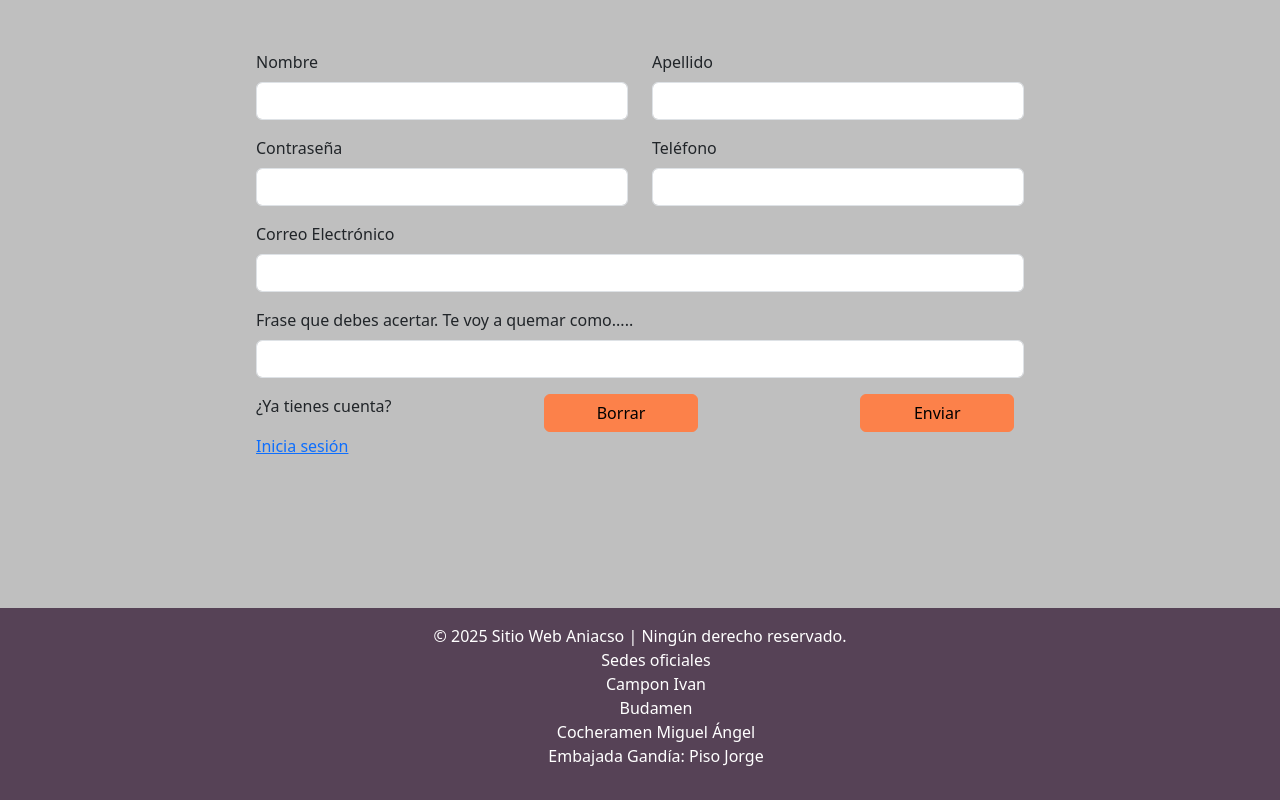
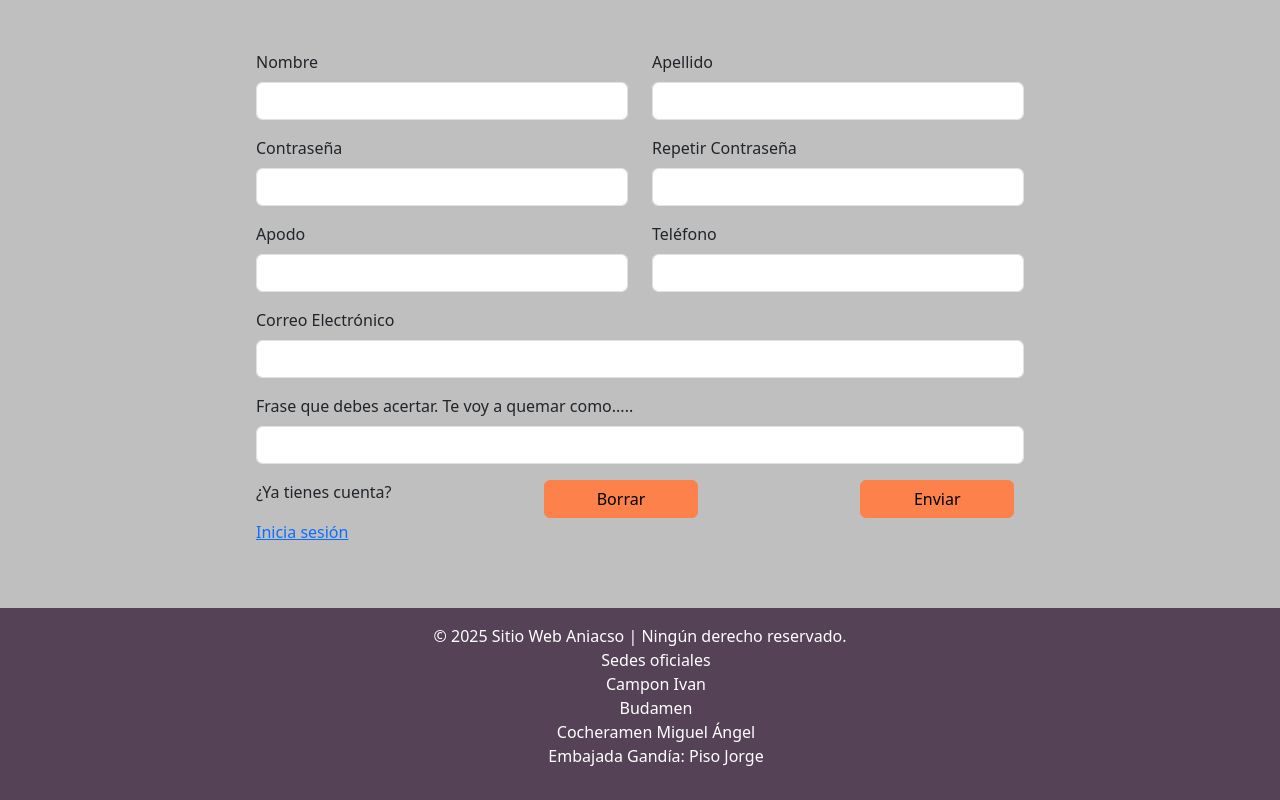
Before and after one commit to IvanJimenezMoreno/AniacsoFront, an Angular app in the folder front/: page /registro in a window 1280 px wide. Built offline with nearby package versions, Linux system fonts and the light colour scheme.

Commit message:
formulario casi hecho

```diff
--- a/front/src/app/registro/registro.component.html
+++ b/front/src/app/registro/registro.component.html
@@ -10,6 +10,14 @@
     </div>
     <div class="col-md-6 mb-3">
       <label for="password" class="form-label">Contraseña</label>
+      <input type="password" class="form-control" id="password" required />
+    </div>
+    <div class="col-md-6 mb-3">
+      <label for="password" class="form-label">Repetir Contraseña</label>
+      <input type="password" class="form-control" id="password" required />
+    </div>
+    <div class="col-md-6 mb-3">
+      <label for="password" class="form-label">Apodo</label>
       <input type="password" class="form-control" id="password" required />
     </div>
     <div class="col-md-6 mb-3">
```
